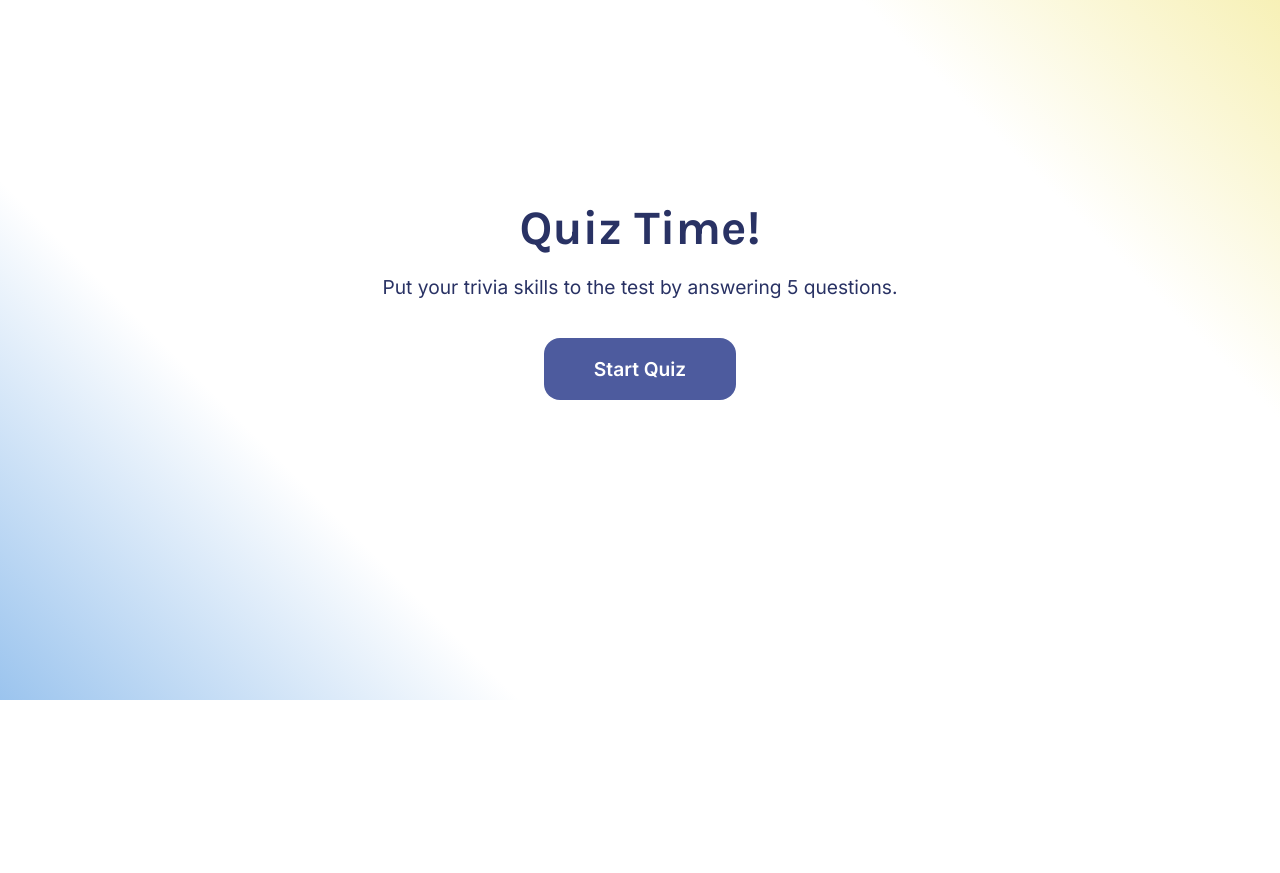
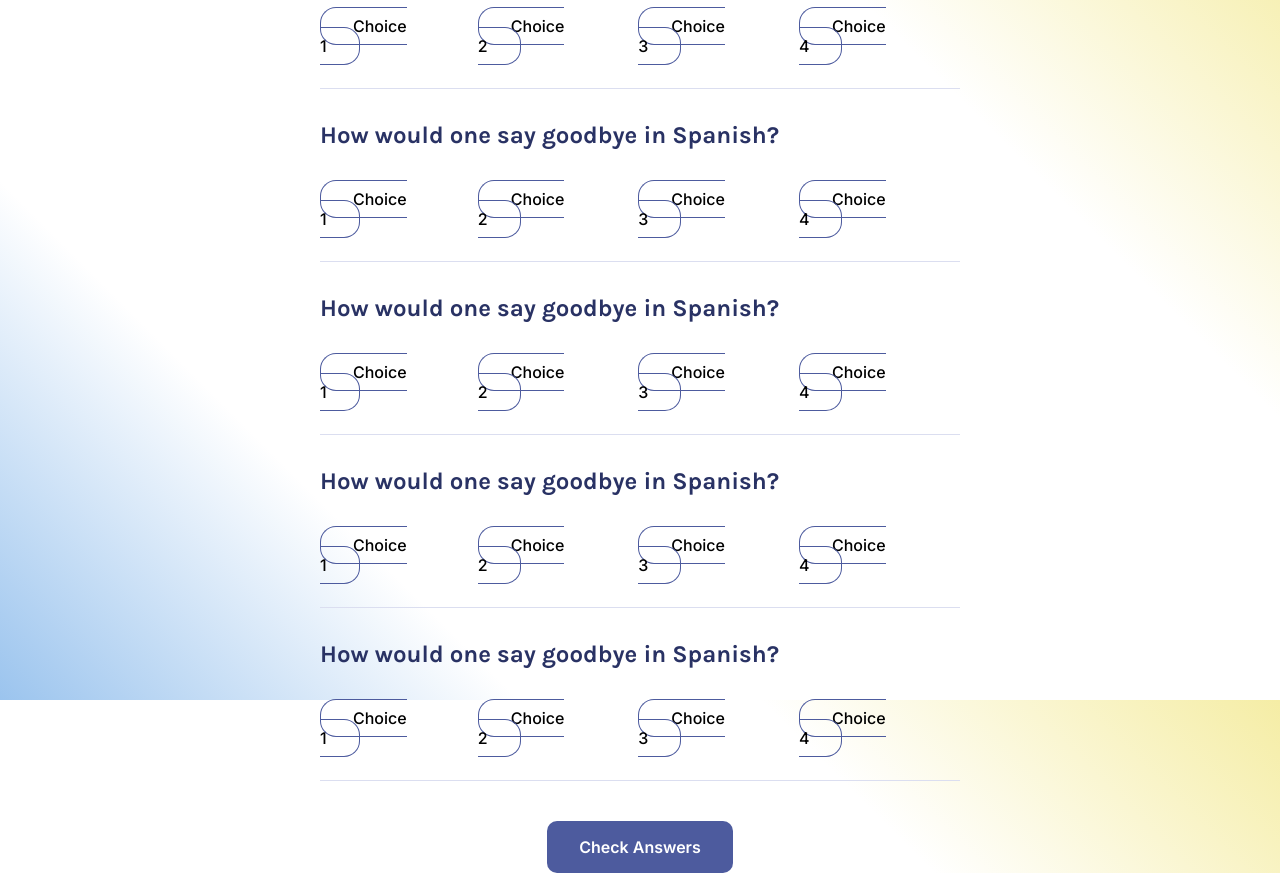
Before and after one commit to tohkev/Quiz-Time, a React (Create React App) app: page / in a window 1280 px wide. Shown: the part 100-973 px from the top of the page. Before the commit the page ends 800 px from the top, so only its background shows below. Built offline with nearby package versions, Linux system fonts and the light colour scheme.

Commit message:
Created layout and styles for quiz

```diff
--- a/src/App.js
+++ b/src/App.js
@@ -1,11 +1,20 @@
 import React from 'react';
-import Home from './components/Home.js'
+import Home from './components/Home.js';
+import Question from './components/Question.js'
 
 
 export default function App() {
   return (
     <main>
-      <Home />
+      {false && <Home />}
+      <form className="quiz--block">
+        <Question />
+        <Question />
+        <Question />
+        <Question />
+        <Question />
+        <button className="quiz--check-btn">Check Answers</button>
+      </form>
     </main>
   )
 }
--- /dev/null
+++ b/src/components/Answer.js
@@ -0,0 +1,10 @@
+import React from 'react';
+
+export default function Answer() {
+    return (
+        <div className="question--choice">
+            <input type="radio" id="choice1" value="choice1" name="question1" className="question--radio" />
+            <label for="choice1" className="radio-label">Choice 1</label>
+        </div>
+    )
+}
--- /dev/null
+++ b/src/components/Question.js
@@ -0,0 +1,28 @@
+import React from 'react';
+import Answer from './Answer.js'
+
+export default function Question() {
+    return (
+        <div className="question--block">
+            <h3 className="question--question">How would one say goodbye in Spanish?</h3>
+            <div className="question--answer">
+                <div className="question--choice">
+                    <input type="radio" id="choice1" value="choice1" name="question1" className="question--radio" />
+                    <label for="choice1" className="radio-label">Choice 1</label>
+                </div>
+                <div className="question--choice">
+                    <input type="radio" id="choice2" value="choice2" name="question1" className="question--radio" />
+                    <label for="choice2" className="radio-label">Choice 2</label>
+                </div>
+                <div className="question--choice">
+                    <input type="radio" id="choice3" value="choice3" name="question1" className="question--radio" />
+                    <label for="choice3" className="radio-label">Choice 3</label>
+                </div>
+                <div className="question--choice">
+                    <input type="radio" id="choice4" value="choice4" name="question1" className="question--radio" />
+                    <label for="choice4" className="radio-label">Choice 4</label>
+                </div>
+            </div>
+        </div>
+    )
+}
--- a/src/styles.css
+++ b/src/styles.css
@@ -5,6 +5,7 @@
 body {
     margin: 0;
     font-family: 'Inter', sans-serif;
+    background: linear-gradient(225deg, #f5eda5, white, white, white, #9bc4ee);
 }
 
 /* ********************HOME STYLES*********************************** */
@@ -17,7 +18,6 @@ body {
     align-items: center;
     justify-content: center;
     color: #293264;
-    background: linear-gradient(225deg, #f5eda5, white, white, white, #9bc4ee);
 }
 
 .home--heading {
@@ -47,3 +47,67 @@ body {
 .home--start-btn:hover {
     background-color: #2d42ad;
 }
+
+/* *****************************QUIZ BLOCK************************************** */
+
+.quiz--block {
+    height: 100vh;
+    display: flex;
+    flex-direction: column;
+    justify-content: start;
+    align-items: center;
+    padding: 1rem 0;
+}
+
+.quiz--check-btn {
+    font-size: 1rem;
+    padding: 1rem 2rem;
+    background: #4D5B9E;
+    color: white;
+    font-family: 'Inter', sans-serif;
+    font-weight: 600;
+    border-radius: 10px;
+    border: none;
+    margin-top: 2.5rem;
+}
+
+/* **************************QUESTION STYLES********************************* */
+
+.question--block {
+    width: 50%;
+    margin-top: 2rem;
+    border-bottom: 1px solid #DBDEF0;
+    padding-bottom: 2rem;
+}
+
+.question--question {
+    font-family: 'Karla', sans-serif;
+    font-size: 1.5rem;
+    color: #293264;
+    margin: 0;
+}
+
+.question--answer {
+    display: flex;
+    margin-top: 2.5rem;
+}
+
+.question--choice {
+    margin-right: 3rem;
+}
+
+.question--radio {
+    display: none;
+}
+
+.radio-label {
+    font-weight: 500;
+    border: 1px solid #4D5B9E;
+    padding: 0.5rem 2rem;
+    border-radius: 1rem;
+    cursor: pointer;
+}
+
+.question--radio:checked + label {
+    background:#D6DBF5;
+}
```
